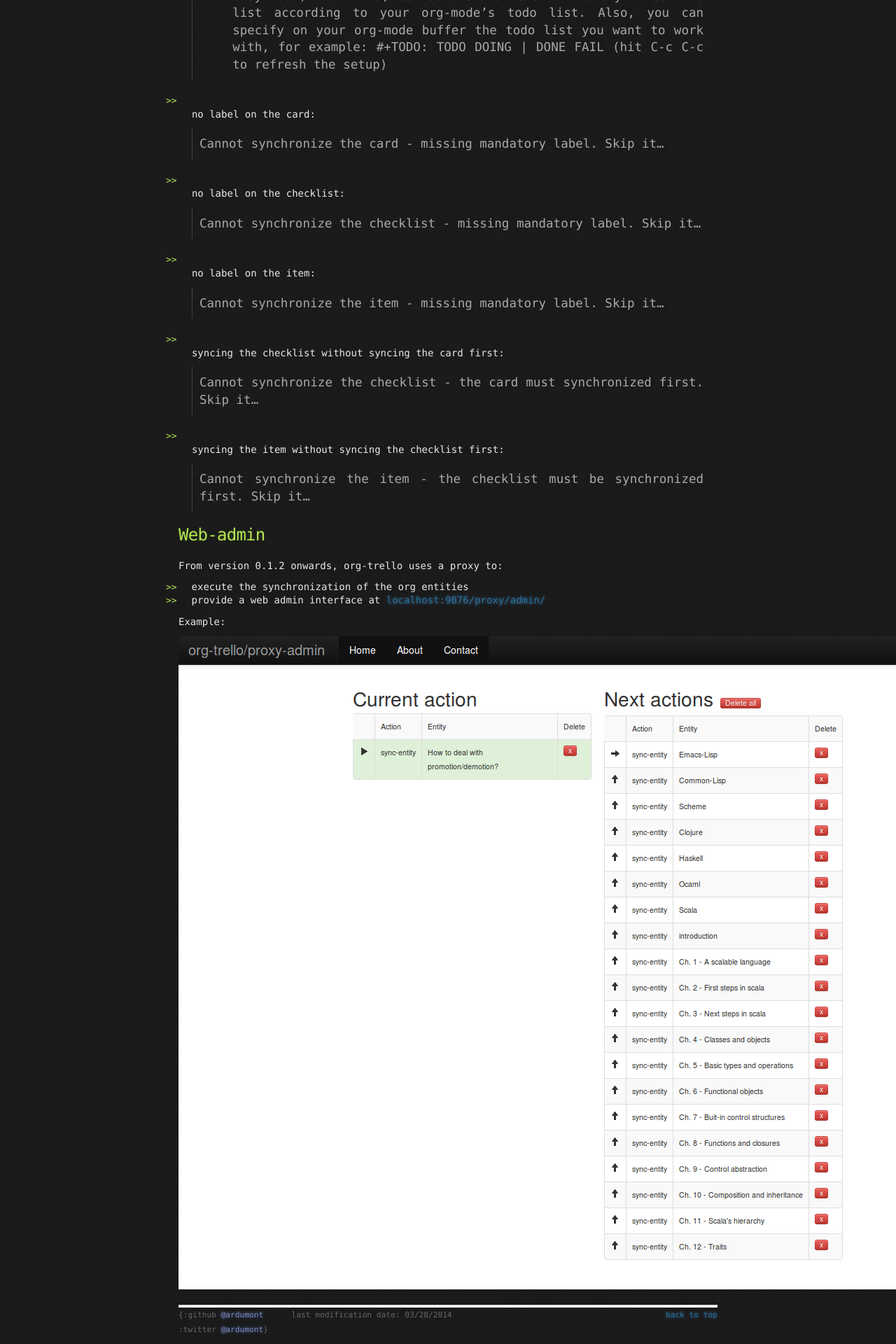
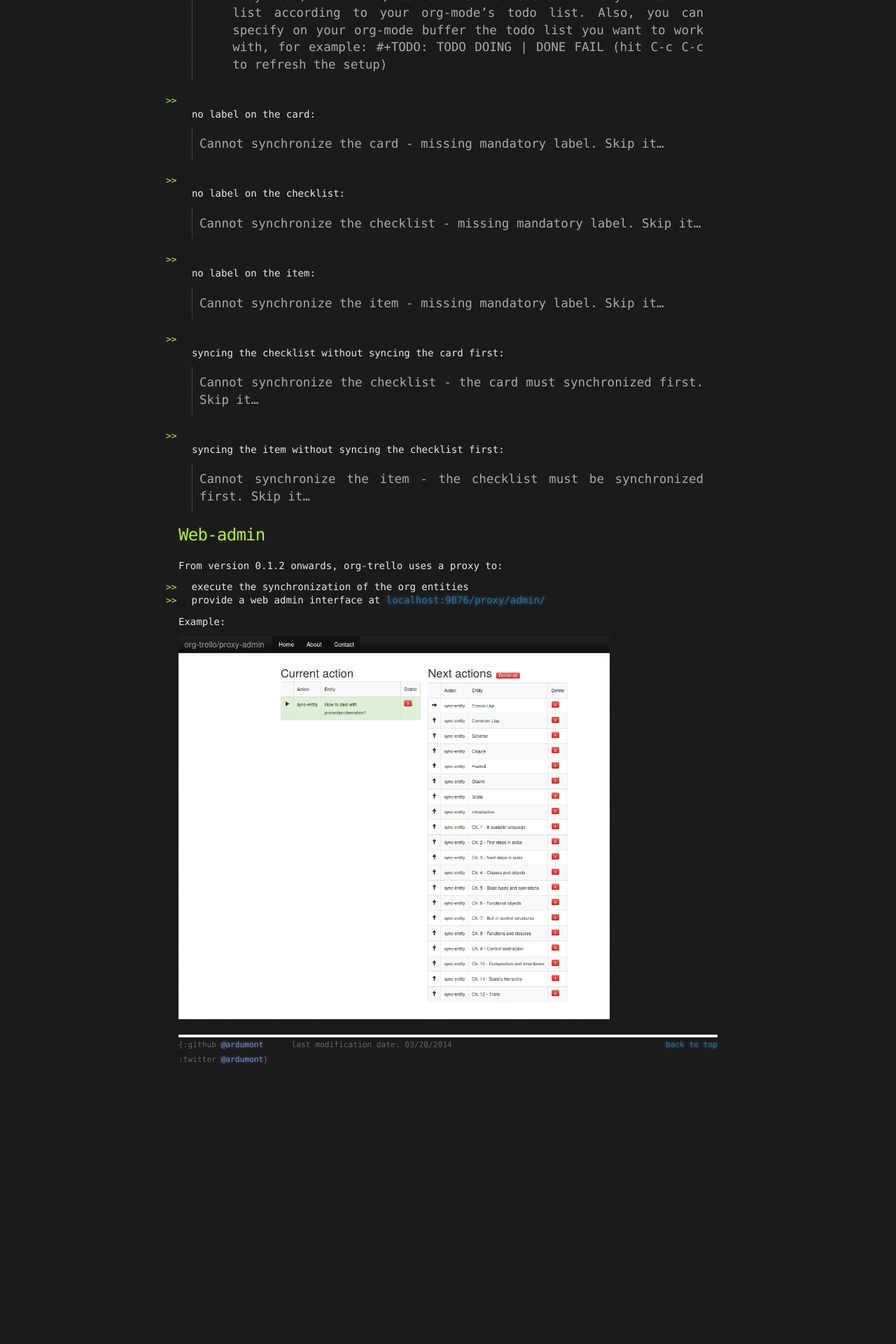
Before and after one commit to org-trello/org-trello.github.io, a Jekyll site: the page built from usage.md, in a window 1280 px wide. Shown: the part 3849-5769 px from the top of the page at 70% size. Built offline with Jekyll 4.4.1, drawn with Linux system fonts in a browser that asks for light colours; Markdown is read by kramdown in place of the engine named in the settings; after the commit the page ends 5383 px from its top, so only the background shows below that.

Commit message:
Reduce web-admin sample image

```diff
--- a/usage.md
+++ b/usage.md
@@ -221,4 +221,4 @@ From version 0.1.2 onwards, org-trello uses a proxy to:
 
 Example:
 
-![sample](/images/web-admin-sample.png)
+<img style="width:80%" src="/images/web-admin-sample.png" />
```
